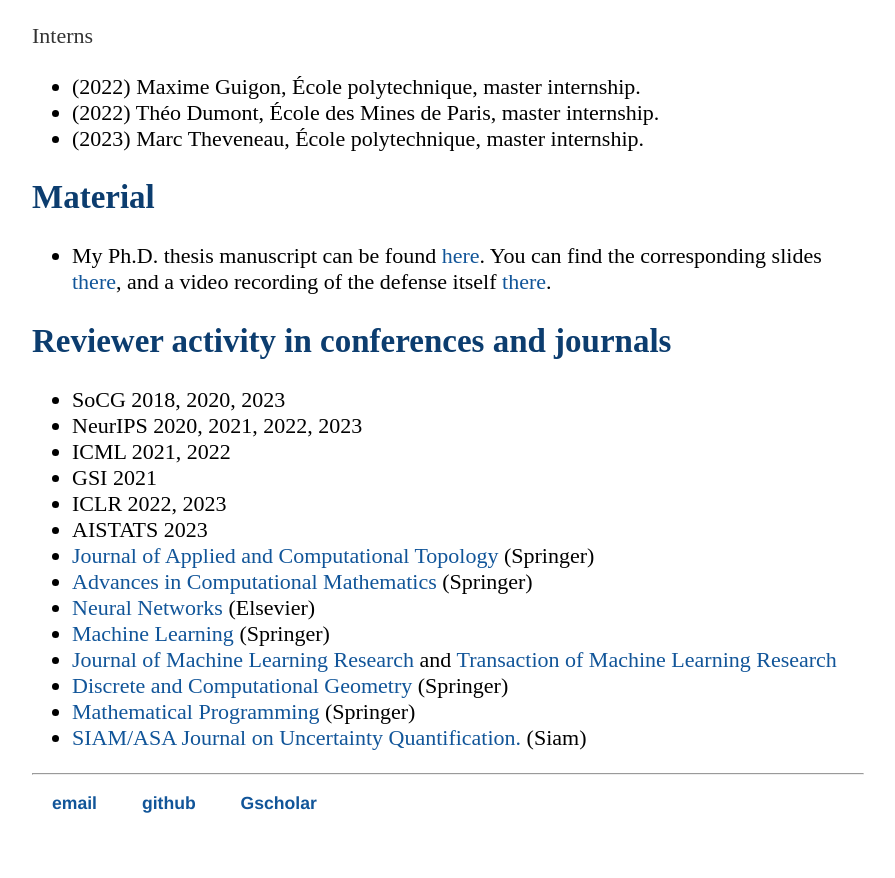
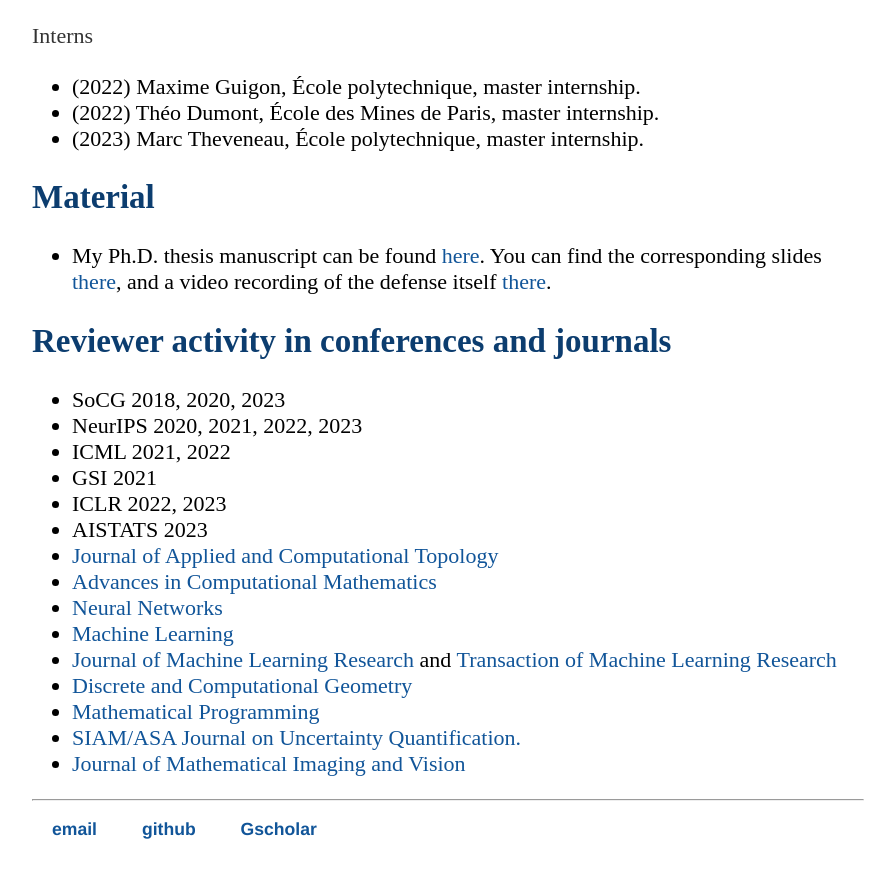
Before and after one commit to tlacombe/tlacombe.github.io, a Jekyll site: the page built from research/index.html, in a window 1280 px wide and 900 px high, scrolled down 1821 px. Shown: the top 878 px of the window, without its empty margins (192-1087 px from the left). Built offline with Jekyll 4.4.1, drawn with Linux system fonts in a browser that asks for light colours.

Commit message:
update reviews

```diff
--- a/research/index.html
+++ b/research/index.html
@@ -47,13 +47,14 @@ title: TL - Research
 		<li> GSI 2021 </li>
 		<li> ICLR 2022, 2023 </li>
 		<li> AISTATS 2023 </li>
-		<li> <a href='https://www.springer.com/journal/41468'>Journal of Applied and Computational Topology</a> (Springer)</li>
-		<li> <a href='https://www.springer.com/journal/10444'>Advances in Computational Mathematics</a> (Springer)</li>
-		<li> <a href='https://www.journals.elsevier.com/neural-networks'>Neural Networks</a> (Elsevier)</li>
-		<li> <a href='https://www.springer.com/journal/10994'>Machine Learning</a> (Springer)</li>
+		<li> <a href='https://www.springer.com/journal/41468'>Journal of Applied and Computational Topology</a></li>
+		<li> <a href='https://www.springer.com/journal/10444'>Advances in Computational Mathematics</a></li>
+		<li> <a href='https://www.journals.elsevier.com/neural-networks'>Neural Networks</a></li>
+		<li> <a href='https://www.springer.com/journal/10994'>Machine Learning</a></li>
 		<li> <a href='https://https://www.jmlr.org'>Journal of Machine Learning Research</a> and <a href='https://https://www.jmlr.org/tmlr'>Transaction of Machine Learning Research</a></li>
-		<li> <a href='https://www.springer.com/journal/454'>Discrete and Computational Geometry</a> (Springer)</li>
-		<li> <a href='https://www.springer.com/journal/10107'>Mathematical Programming</a> (Springer)</li>
-		<li> <a href='https://www.siam.org/publications/journals/siam-asa-journal-on-uncertainty-quantification-juq'>SIAM/ASA Journal on Uncertainty Quantification.</a> (Siam)</li>
+		<li> <a href='https://www.springer.com/journal/454'>Discrete and Computational Geometry</a></li>
+		<li> <a href='https://www.springer.com/journal/10107'>Mathematical Programming</a></li>
+		<li> <a href='https://www.siam.org/publications/journals/siam-asa-journal-on-uncertainty-quantification-juq'>SIAM/ASA Journal on Uncertainty Quantification.</a></li>
+		<li> <a href='https://www.springer.com/journal/10851'>Journal of Mathematical Imaging and Vision</a></li>
 
 	</ul>
```
